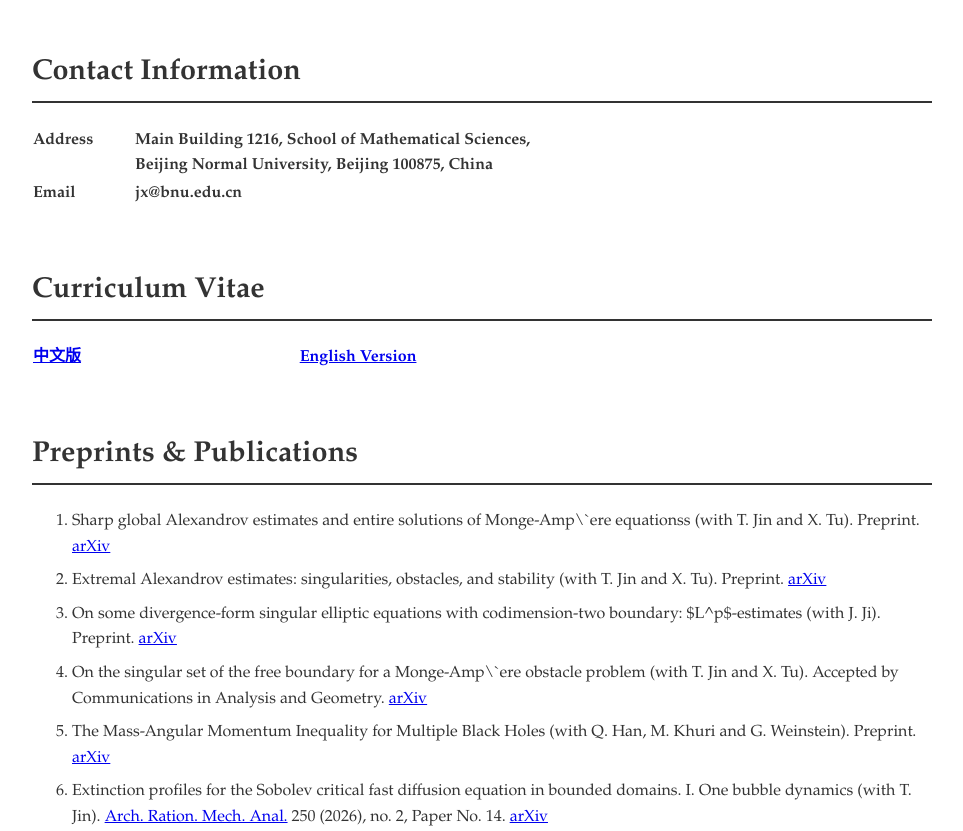
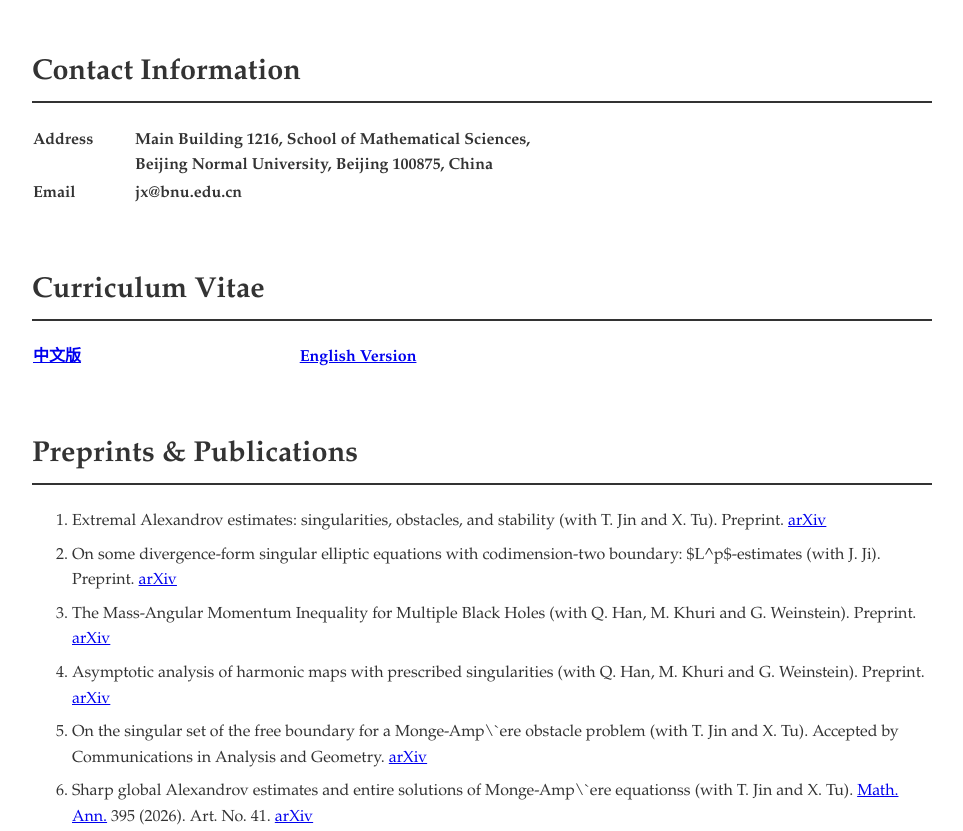
Before and after one commit to JingangXiong/homepage, a plain HTML site: page index.html in a window 1280 px wide. Shown: the part 121-952 px from the top of the page, without its empty margins (158-1121 px from the left). Drawn offline with Linux system fonts and the light colour scheme.

Commit message:
Update publication list in index.html

```diff
--- a/index.html
+++ b/index.html
@@ -92,24 +92,24 @@
                 <ol class="pub-list">
 
 
-         <li  style="margin-bottom: 8px;">Sharp global Alexandrov estimates and entire solutions of Monge-Amp\`ere equationss  (with T. Jin and X. Tu).  Preprint.  <a href="https://arxiv.org/abs/2602.06477">arXiv</a> <br>
 
           <li  style="margin-bottom: 8px;">Extremal Alexandrov estimates: singularities, obstacles, and stability  (with T. Jin and X. Tu).  Preprint.  <a href="https://arxiv.org/abs/2602.06468">arXiv</a> <br>
 
          <li  style="margin-bottom: 8px;">On some divergence-form singular elliptic equations with codimension-two boundary: $L^p$-estimates (with J. Ji).  Preprint.  <a href="https://arxiv.org/abs/2510.06716">arXiv</a> <br>
 
+          <li  style="margin-bottom: 8px;">The Mass-Angular Momentum Inequality for Multiple Black Holes (with Q. Han, M. Khuri and G. Weinstein).  Preprint. <a href="https://arxiv.org/abs/2501.15093">arXiv</a>  <br>
+
+	    <li  style="margin-bottom: 8px;">Asymptotic analysis of harmonic maps with prescribed singularities (with Q. Han, M. Khuri and G. Weinstein).  Preprint. <a href="https://arxiv.org/abs/2212.14826">arXiv</a>  <br>
+
            <li  style="margin-bottom: 8px;">On the singular set of the free boundary for a Monge-Amp\`ere obstacle problem (with T. Jin and X. Tu).  Accepted by Communications in Analysis and Geometry.  <a href="https://arxiv.org/abs/2506.08387">arXiv</a> <br>
 
-          <li  style="margin-bottom: 8px;">The Mass-Angular Momentum Inequality for Multiple Black Holes (with Q. Han, M. Khuri and G. Weinstein).  Preprint. <a href="https://arxiv.org/abs/2501.15093">arXiv</a>  <br>
+       <li  style="margin-bottom: 8px;">Sharp global Alexandrov estimates and entire solutions of Monge-Amp\`ere equationss  (with T. Jin and X. Tu). <a href="https://link.springer.com/article/10.1007/s00208-026-03484-8">Math. Ann.</a> 395 (2026). Art. No. 41.  <a href="https://arxiv.org/abs/2602.06477">arXiv</a> <br>
 
            <li  style="margin-bottom: 8px;">Extinction profiles for the Sobolev critical fast diffusion equation in bounded domains. I. One bubble dynamics (with T. Jin). <a href="https://link.springer.com/article/10.1007/s00205-026-02177-5"> Arch. Ration. Mech. Anal.</a> 250 (2026), no. 2, Paper No. 14.  <a href="https://arxiv.org/abs/2407.06757">arXiv</a>  <br>
-
-           <li  style="margin-bottom: 8px;">Asymptotic analysis of harmonic maps with prescribed singularities (with Q. Han, M. Khuri and G. Weinstein).  Preprint. <a href="https://arxiv.org/abs/2212.14826">arXiv</a>  <br>
 
         <li  style="margin-bottom: 8px;">Regularity and classification of the free boundary for a Monge-Amp\`ere obstacle problem (with T. Jin and X. Tu).   <a href="https://www.sciencedirect.com/science/article/pii/S0001870825005006"> Adv. Math</a> 482 (2025), Art. No.  110602. <a href="https://arxiv.org/abs/2504.21253">arXiv</a>  <br>
 
            <li  style="margin-bottom: 8px;">Regularity of solutions to the Dirichlet problem for fast diffusion equations (with T. Jin).   <a href="https://www.sciencedirect.com/science/article/pii/S0001870825002889"> Adv. Math</a> 478 (2025), Art. No.  110390.  <a href="https://arxiv.org/abs/2201.10091">arXiv</a>  <br>
-
 
              <li  style="margin-bottom: 8px;">A survey of the isolated singularity problems for the Yamabe equation (in Chinese, joint with X. Du, T. Jin and H. Yang).  <a href="https://www.sciengine.com/SSM/doi/10.1360/SSM-2024-0073"> SCIENTIA SINICA Mathematica</a> 55 (2025), 1029--1058.  <br>
 
```
